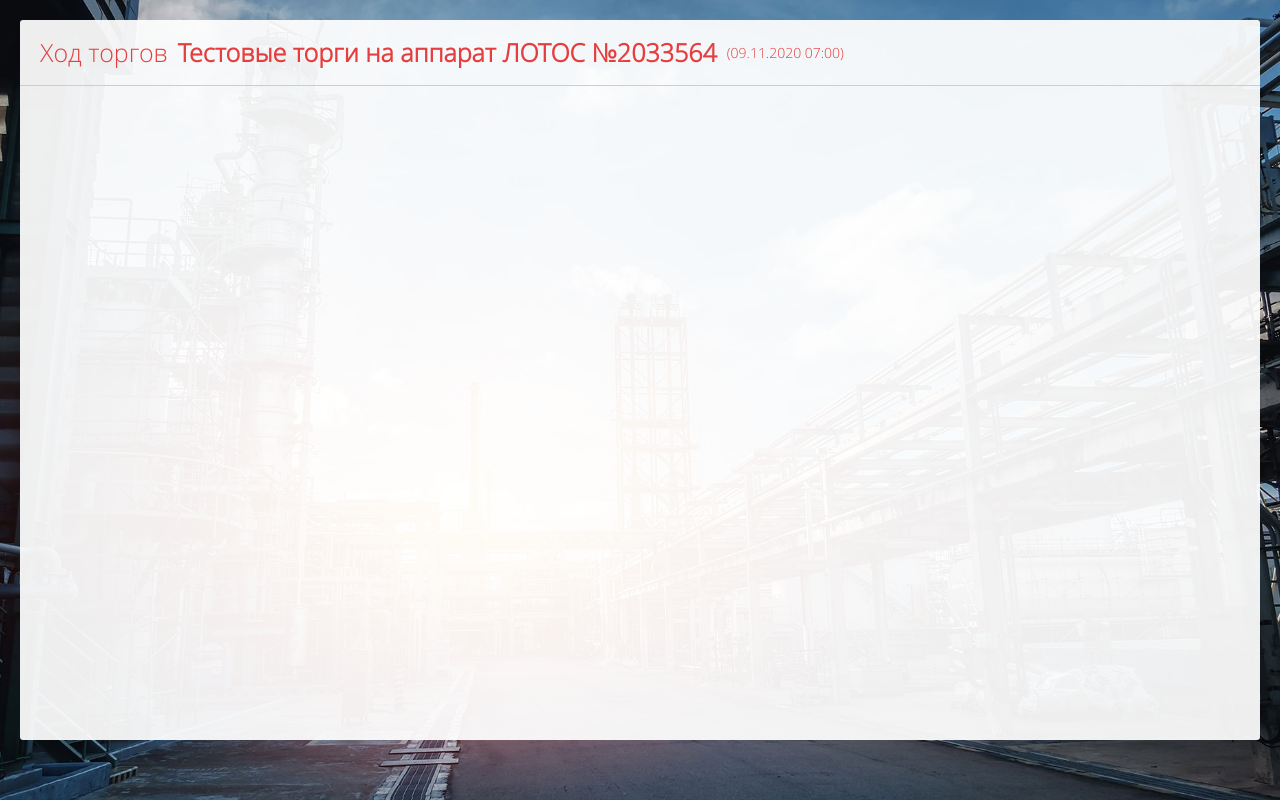
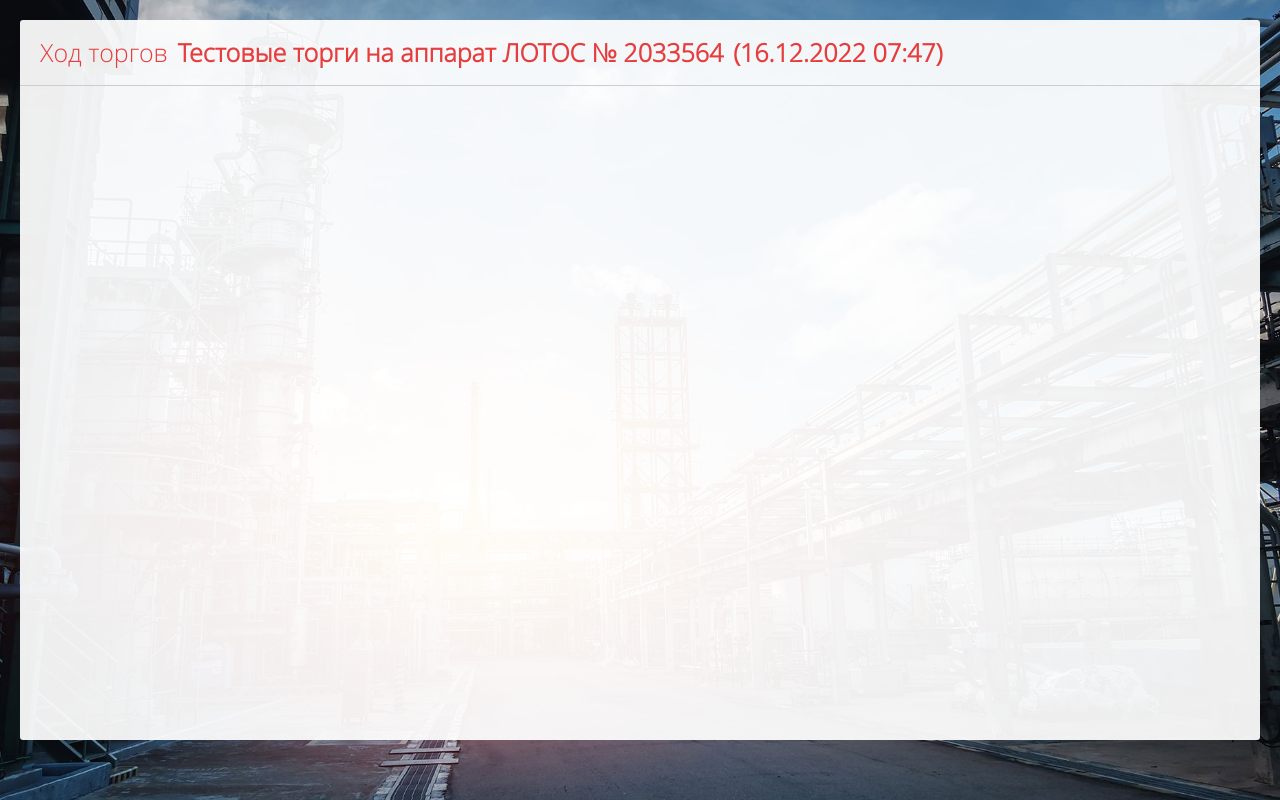
Before and after one commit to Tomiloff/BiddingRoom, a React (Create React App) app: page / in a window 1280 px wide. Built offline with nearby package versions, Linux system fonts and the light colour scheme.

Commit message:
added title and clock for Header

```diff
--- a/src/assets/common/Header/Header.jsx
+++ b/src/assets/common/Header/Header.jsx
@@ -1,3 +1,4 @@
+import HeaderTime from "../../../features/HeaderTime/HeaderTime";
 import styles from "./Header.module.css";
 
 
@@ -7,7 +8,7 @@ const Header = ({header}) => {
       <div className={styles.title}>
         <h1 className={styles.topTitle}>Ход торгов</h1>
         <h1 className={styles.subTitleTop}>{header.title.subTitle}</h1>
-        <time>(09.11.2020 07:00)</time>
+        <HeaderTime />
       </div>
     </div>
   )
--- a/src/assets/common/Header/HeaderContainer.jsx
+++ b/src/assets/common/Header/HeaderContainer.jsx
@@ -1,5 +1,3 @@
-// import styles from "./Header.module.css";
-
 import { connect } from "react-redux";
 import Header from "./Header";
 
--- /dev/null
+++ b/src/features/HeaderTime/HeaderTime.jsx
@@ -0,0 +1,39 @@
+import { useState } from "react";
+import styles from "./HeaderTime.module.css";
+
+
+const HeaderTime = () => {
+
+  const [currentDate, setCurrentDate] = useState("");
+  const [time, setTime] = useState("");
+
+  setInterval( () => {
+    let date = new Date();
+
+    let day = date.getDate();
+    let month = date.getMonth() + 1;
+    let year = date.getFullYear();
+
+    if (day < 10) day = '0' + day;
+    if (month < 10) month = '0' + month;
+
+    const currentDate = `${day}.${month}.${year}`;
+    setCurrentDate(currentDate);
+
+    let hours = date.getHours();
+    let minutes = date.getMinutes();
+
+    if(hours < 10) hours = `0${hours}`;
+    if(minutes < 10) minutes = `0${minutes}`;
+
+    const clock = `${hours}:${minutes}`;
+    setTime(clock);
+  });
+
+  return (
+    <time className={styles.time}>{`(${currentDate} ${time})`}</time>
+  );
+};
+
+
+export default HeaderTime;
--- /dev/null
+++ b/src/features/HeaderTime/HeaderTime.module.css
@@ -0,0 +1,4 @@
+.time {
+  font-size: 25px;
+  font-weight: bold;
+}
--- a/src/stores/reducers/header-reducer.js
+++ b/src/stores/reducers/header-reducer.js
@@ -1,10 +1,6 @@
 const initialState = {
   title: {
-    subTitle: "Тестовые торги на аппарат ЛОТОС №2033564",
-  },
-  date: {
-    day: "",
-    time: ""
+    subTitle: "Тестовые торги на аппарат ЛОТОС № 2033564",
   }
 };
 
```
